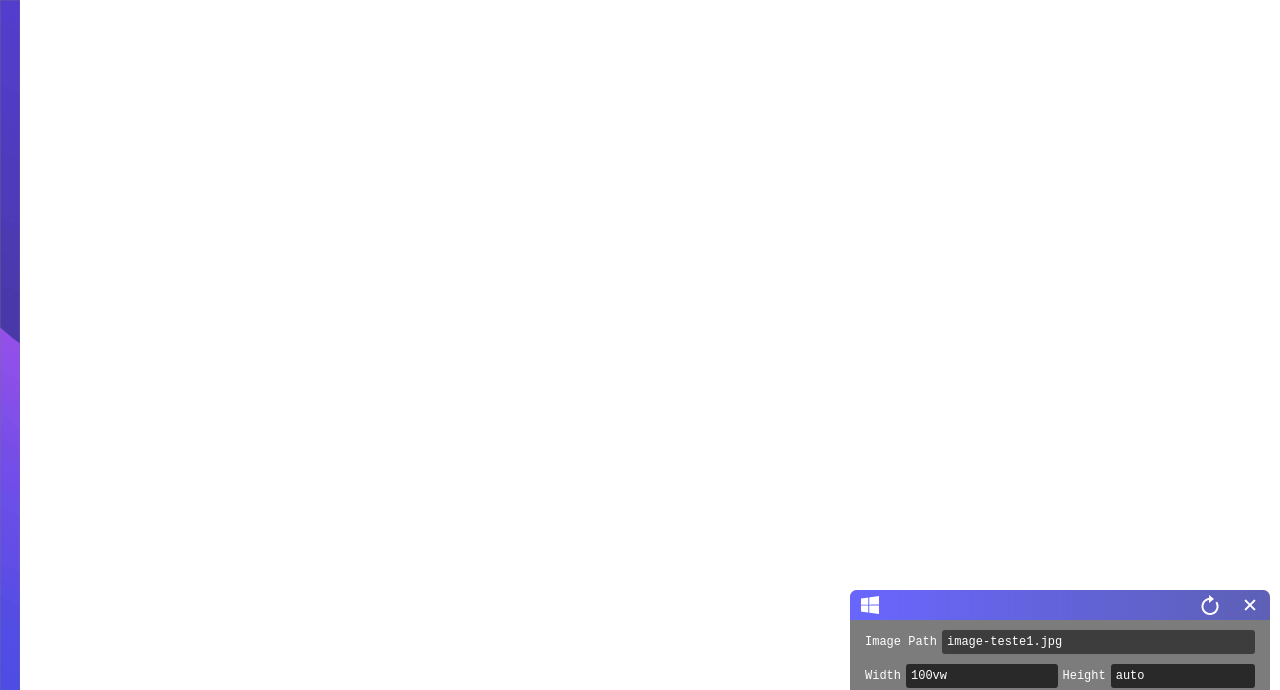
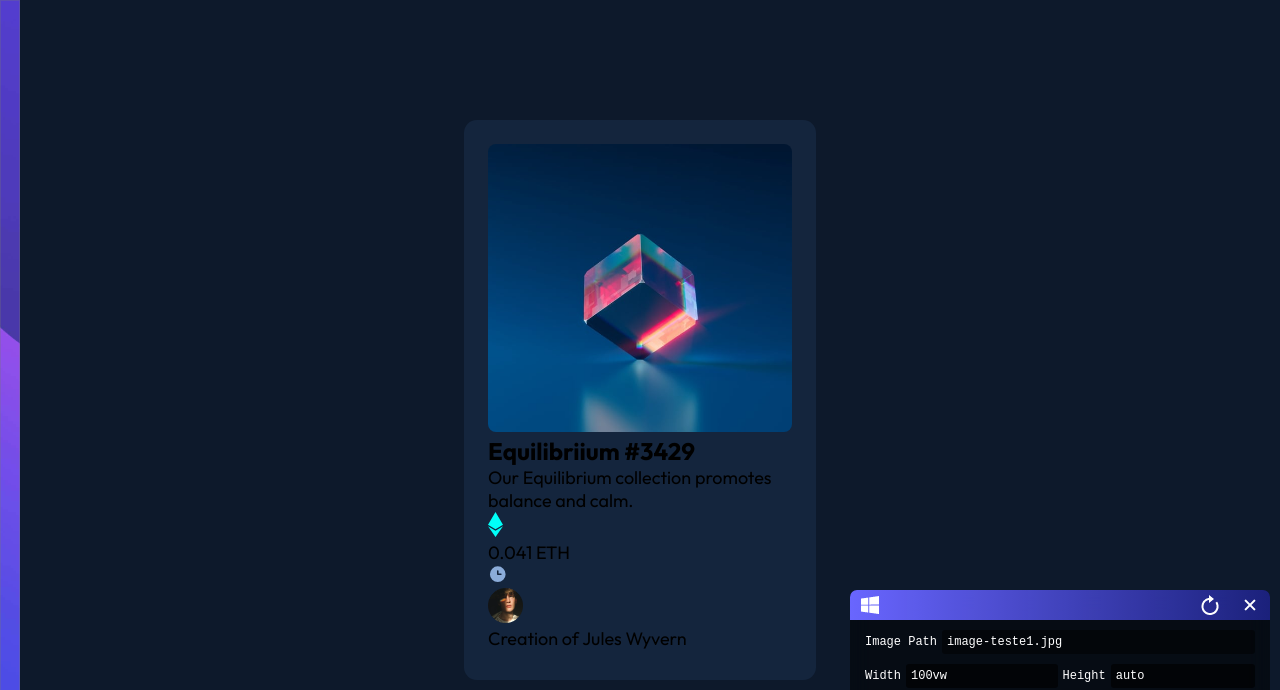
Before and after one commit to ArthurGehlen/nft-preview-card-component, a plain HTML site: page index.html in a window 1280 px wide. Shown: the top 690 px of the page. Drawn offline with Linux system fonts and the light colour scheme.

Commit message:
HTML terminado, remoção do arquivo .txt e começo do scss.

```diff
--- a/index.html
+++ b/index.html
@@ -19,12 +19,44 @@
 
 <body>
 
+  <main>
+    <div class="img">
+      <img src="images/image-equilibrium.jpg">
+    </div>
 
+    <section class="description">
+      <h2>Equilibriium #3429</h2>
 
-  <div class="attribution">
+      <p>
+        Our Equilibrium collection promotes balance and calm.
+      </p>
+    </section>
+
+    <section class="price_section">
+      <div class="price">
+        <img src="images/icon-ethereum.svg" height="25px" width="15px">
+        <p>0.041 ETH</p>
+      </div>
+
+      <div class="time_left">
+        <img src="images/icon-clock.svg" width="20px" height="20px">
+      </div>
+    </section>
+
+    <div class="line"></div>
+
+    <section class="creator">
+      <img src="images/image-avatar.png" width="35px" height="35px">
+      <p>
+        Creation of <span>Jules Wyvern</span>
+      </p>
+    </section>
+  </main>
+
+  <footer class="attribution">
     Challenge by <a href="https://www.frontendmentor.io?ref=challenge" target="_blank">Frontend Mentor</a>.
     Coded by <a href="#">Your Name Here</a>.
-  </div>
+  </footer>
 
   <!--WindowCover Script-->
   <script src="windowCover/script.js"></script>
--- a/styles/styles.scss
+++ b/styles/styles.scss
@@ -10,3 +10,27 @@
 p {
     font-size: $body_p_font_size;
 }
+
+body {
+    height: 100vh;
+    display: flex;
+    justify-content: center;
+    align-items: center;
+    background-color: $body_bg_color;
+
+    main {
+        background-color: $card_bg_color;
+        height: 35rem;
+        width: 22rem;
+        border-radius: .8rem;
+        padding: 1.5rem;
+
+        .img {
+            img {
+                height: 18rem;
+                width: 19rem;
+                border-radius: .5rem;
+            }
+        }
+    }
+}
```
Also changed, not shown: css/styles.css, txts.txt (deleted), 1 other file.
